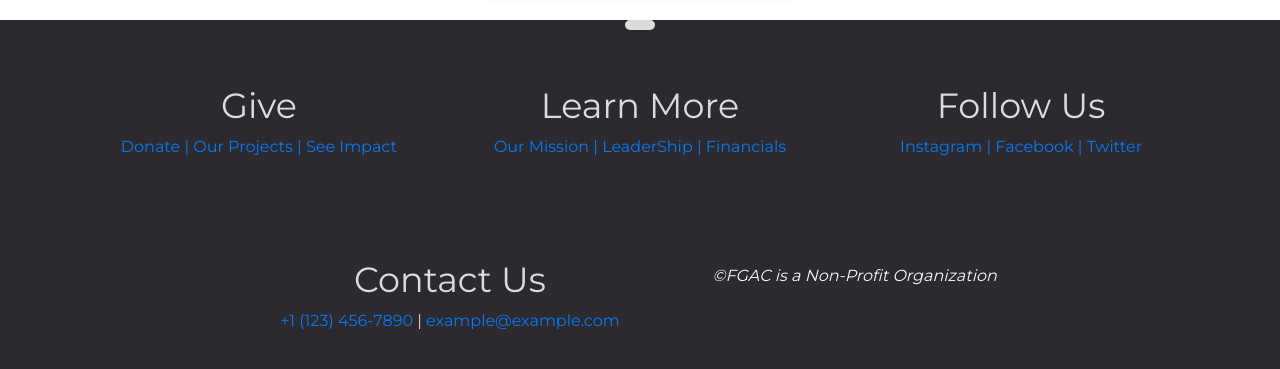
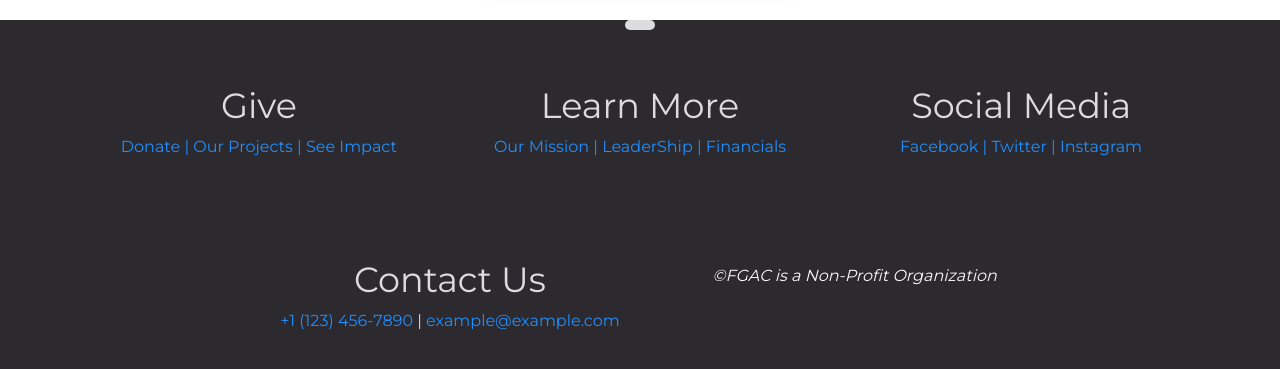
Before and after one commit to wwu-cptr220-a20/project-cherbel, a React (Create React App) app: page /donate in a window 1280 px wide. Shown: the part 1820-2189 px from the top of the page. Built offline with nearby package versions, Linux system fonts and the light colour scheme.

Commit message:
Scrolling and formatting Changes

```diff
--- a/package.json
+++ b/package.json
@@ -11,6 +11,7 @@
     "babel-plugin-transform-class-properties": "^6.24.1",
     "chart.js": "^2.9.4",
     "gh-pages": "^3.1.0",
+    "lodash": "^4.17.20",
     "react": "^17.0.1",
     "react-bootstrap": "^1.4.0",
     "react-chartjs-2": "^2.11.1",
--- a/src/App.js
+++ b/src/App.js
@@ -1,5 +1,6 @@
-import React from 'react';
-import { BrowserRouter, Route, Switch } from 'react-router-dom';
+import React, {Component} from 'react';
+import { BrowserRouter, Route, Switch} from 'react-router-dom';
+import {DONATE_SECTIONS} from "./components/pages/donate/DonateSections";
 import NavBar from "./components/nav-bar/NavBar";
 import Footer from "./components/footer/Footer";
 import Homepage from "./components/pages/homepage/Homepage";
@@ -7,18 +8,35 @@ import AboutUs from "./components/pages/about-us/AboutUs";
 import ContactUs from "./components/pages/contact-us/ContactUs";
 import Donate from "./components/pages/donate/Donate";
 import OurProjects from "./components/pages/our-projects/OurProjects";
+import ScrollToTop from "./components/scolling/ScrollToTop";
 import Error from "./components/pages/error/Error";
 import './App.css';
 
-function App() {
+
+class App extends Component {
+
+    constructor(props){
+        super(props);
+        this.state = {section: 'see-impact'};
+    }
+
+    componentDidMount() {
+        this.setState({section: DONATE_SECTIONS[0]})
+    }
+
+    render() {
         return (
-      <BrowserRouter basename={process.env.PUBLIC_URL}>
+            <BrowserRouter basename={process.env.PUBLIC_URL} onUpdate={() => window.scrollTo(0,0)}>
                 <div>
+                    <ScrollToTop/>
                     <NavBar />
                     <Switch>
                         <Route path="/" component={Homepage} exact/>
                         <Route path="/aboutUs" component={AboutUs}/>
                         <Route path="/contactUs" component={ContactUs}/>
+                        <Route path="/donate/:section" render={(routerProps) => (
+                            <Donate {...routerProps} section={this.state.section} />
+                        )} />
                         <Route path="/donate" component={Donate}/>
                         <Route path="/ourProjects" component={OurProjects}/>
                         <Route component={Error}/>
@@ -28,5 +46,6 @@ function App() {
             </BrowserRouter>
         );
     }
+}
 
 export default App;
--- a/src/components/footer/Footer.js
+++ b/src/components/footer/Footer.js
@@ -6,7 +6,19 @@ import {Link} from "react-router-dom";
 class Footer extends Component {
 
     GenerateContent = (subItem,  index) => {
-        return <Link key={index} to={subItem.url}>{subItem.content}</Link>
+        return <Link key={index} to={subItem.url} ><span className="link">{subItem.content}</span></Link>
+    }
+
+    visitTwitter = () => {
+        window.location = "https://twitter.com";
+    }
+
+    visitFacebook = () => {
+        window.location = "https://www.facebook.com";
+    }
+
+    visitInstagram = () => {
+        window.location = "https://www.instagram.com";
     }
 
     render() {
@@ -25,10 +37,16 @@ class Footer extends Component {
                         )
                     })}
                     <div className="flex-item text-center">
+                        <h2>Social Media</h2>
+                        <span onClick={this.visitFacebook} className="link">Facebook | </span>
+                        <span onClick={this.visitTwitter} className="link">Twitter | </span>
+                        <span onClick={this.visitInstagram} className="link">Instagram</span>
+                    </div>
+                    <div className="flex-item text-center">
                         <h2>Contact Us</h2>
-                        <a href={`tel:` + ContactInfo.phone}>{ContactInfo.phone}</a>
+                        <a href={`tel:` + ContactInfo.phone} className="link">{ContactInfo.phone}</a>
                         <span> | </span>
-                        <a href={`mailto:` + ContactInfo.email}>{ContactInfo.email}</a>
+                        <a href={`mailto:` + ContactInfo.email} className="link">{ContactInfo.email}</a>
                     </div>
                     <div className="flex-item text-center non-profit">
                         <i className="text-light py-4 mb-4">&copy;FGAC is a Non-Profit Organization</i>
--- a/src/components/footer/FooterItems.js
+++ b/src/components/footer/FooterItems.js
@@ -12,7 +12,7 @@ export const FooterItems = [
             },
             {
                 content: 'See Impact',
-                url: '/donate',
+                url: '/donate/see-impact',
             }
         ]
     },
@@ -32,27 +32,7 @@ export const FooterItems = [
                 url: '/aboutUs',
             }
         ]
-    },
-    {
-        title: 'Follow Us',
-        items: [
-            {
-                content: 'Instagram | ',
-                url: 'https://www.instagram.com',
-                type: 'true'
-            },
-            {
-                content: 'Facebook | ',
-                url: 'https://www.facebook.com',
-                type: 'true'
-            },
-            {
-                content: 'Twitter',
-                url: 'https://twitter.com',
-                type: 'true'
-            }
-        ]
-    },
+    }
 ]
 
 export const ContactInfo = {
--- a/src/components/pages/contact-us/ContactUs.js
+++ b/src/components/pages/contact-us/ContactUs.js
@@ -3,6 +3,7 @@ import SocialMedia from "../../social-media/SocialMedia";
 import Advice from './components/Advice/Advice';
 import Photo from './components/Photo/Photo';
 import './ContactUs.css';
+import {Link} from "react-router-dom";
 
 class ContactUs extends Component {
 
@@ -30,11 +31,9 @@ class ContactUs extends Component {
                             Address: 123 Fyneman Way, College Place, Wa, 99324
                         </div>
                     </div>
-                    <div className="donate-div">
-                        <button className="donate-btn" type="button" onclick="window.location.href='../donate/donate.html';">
-                            Donate Now
-                        </button>
-                    </div>
+                    <section className="donate-div btn">
+                        <Link to="/donate"><button className="donate-btn" type="button">Donate Now</button></Link>
+                    </section>
                 </section>
                 <section id="content-section">
                     <div className="flex-box">
--- a/src/components/pages/donate/Donate.js
+++ b/src/components/pages/donate/Donate.js
@@ -1,13 +1,38 @@
-import React, { Component } from 'react';
+import React, { Component, useEffect } from 'react';
+import { useLocation } from "react-router-dom";
 import SeeImpact from "../../see-impact/SeeImpact";
 import SocialMedia from "../../social-media/SocialMedia";
+// import {DONATE_SECTIONS} from "./DonateSections";
+// import _ from 'lodash';
 import './Donate.css';
 
 class Donate extends Component {
 
+    constructor(props){
+        super(props);
+        this.state = {section: undefined};
+    }
+
+    componentDidMount(){
+        let section = this.props.match.params.section;
+        console.log(section);
+        if (section  === "see-impact") {
+            this.setState({scroll: true})
+        }
+        this.setState({section: "see-impact"});
+    }
+
+    returnScroll = () => {
+        // this.setState({scroll: false});
+        return (
+            <ScrollToSeeImpact />
+        )
+    }
+
     render() {
         return(
             <main>
+
                 <h1>Donate</h1>
                 <section>
                     <p className="portal">Eventually this will hopefully have a portal to make a credit card donation.
@@ -17,9 +42,21 @@ class Donate extends Component {
                 </section>
                 <SeeImpact />
                 <SocialMedia />
+                {this.state.scroll ? this.returnScroll() : ""}
             </main>
         )
     }
 }
 
+
+function ScrollToSeeImpact() {
+    const { pathname } = useLocation();
+
+    useEffect(() => {
+        window.scrollTo(0, 1000);
+    }, [pathname]);
+
+    return null;
+}
+
 export default Donate
--- /dev/null
+++ b/src/components/pages/donate/DonateSections.js
@@ -0,0 +1 @@
+export const DONATE_SECTIONS = ["see-impact"]
--- /dev/null
+++ b/src/components/scolling/ScrollToTop.js
@@ -0,0 +1,12 @@
+import { useEffect } from "react";
+import { useLocation } from "react-router-dom";
+
+export default function ScrollToTop() {
+    const { pathname } = useLocation();
+
+    useEffect(() => {
+        window.scrollTo(0, 0);
+    }, [pathname]);
+
+    return null;
+}
--- a/src/components/social-media/SocialMedia.css
+++ b/src/components/social-media/SocialMedia.css
@@ -12,3 +12,29 @@ section {
     height: auto;
     width: 100px;
 }
+
+.link {
+    color: dodgerblue;
+    cursor: auto;
+}
+
+.link:hover {
+    color: lightskyblue;
+    text-decoration: underline;
+    cursor: pointer;
+}
+
+.link:visited {
+    color: lightskyblue;
+    cursor: auto;
+}
+
+.link:active {
+    color: darkblue;
+
+}
+
+.link:visited:active {
+    color: lightskyblue;
+
+}
```
Also changed, not shown: 11 other files (tests, documents, lock files or other folders). Lines whose indentation alone changed are shown as unchanged.
